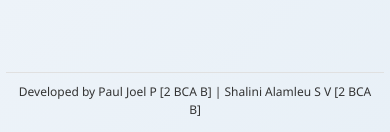
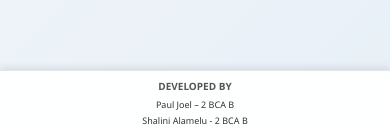
Before and after one commit to Joel-bca/CS-SAM-26-27-Metasite, a React (Vite) app: page / in a window 390 px wide. Shown: the part 709-841 px from the top of the page. Built offline with nearby package versions, Linux system fonts and the light colour scheme.

Commit message:
added footer

```diff
--- /dev/null
+++ b/src/components/Footer.jsx
@@ -0,0 +1,18 @@
+import React from 'react';
+import '../styles/footer.css';
+
+const Footer = () => {
+  return (
+    <footer className="app-footer">
+      <div className="footer-content">
+        <p>DEVELOPED BY</p>
+        <div className="names">
+          <span>Paul Joel – 2 BCA B</span>
+          <span>Shalini Alamelu - 2 BCA B</span>
+        </div>
+      </div>
+    </footer>
+  );
+};
+
+export default Footer;
--- a/src/components/RegistrationForm.jsx
+++ b/src/components/RegistrationForm.jsx
@@ -69,11 +69,6 @@ const RegistrationForm = ({ name, regNo, error, onNameChange, onRegNoChange, onS
           <FaCheckCircle /> Start Quiz <FaArrowRight />
         </motion.div>
       </motion.div>
-
-      <div className="footer">
-        Developed by Paul Joel P [2 BCA B] | Shalini Alamleu S V [2 BCA B]
-
-      </div>
     </motion.div>
   );
 };
--- a/src/pages/Certificate.jsx
+++ b/src/pages/Certificate.jsx
@@ -3,6 +3,7 @@ import { useNavigate } from "react-router-dom";
 import { motion } from "framer-motion";
 import { FaFilePdf, FaHome } from "react-icons/fa";
 import jsPDF from "jspdf";
+import Footer from "../components/Footer";
 import "../styles/certificate.css";
 
 const Certificate = () => {
@@ -60,7 +61,8 @@ const Certificate = () => {
   };
 
   return (
-    <div className="page-container">
+    <>
+      <div className="page-container">
       <div className="certificate-view-area">
         {/* The Scaler div is the secret to fixing the "big" preview */}
         <div className="certificate-scaler">
@@ -86,6 +88,8 @@ const Certificate = () => {
         </button>
       </div>
     </div>
+    <Footer />
+    </>
   );
 };
 
--- a/src/pages/Rules.jsx
+++ b/src/pages/Rules.jsx
@@ -2,6 +2,7 @@ import { useState, useEffect } from "react";
 import { useNavigate } from "react-router-dom";
 import { motion } from "framer-motion";
 import { FaCheckCircle, FaArrowRight } from "react-icons/fa";
+import Footer from "../components/Footer";
 import "../styles/rules.css";
 
 const Rules = () => {
@@ -31,6 +32,7 @@ const Rules = () => {
   };
 
   return (
+    <>
       <motion.div
         className="rules-page"
         initial={{ opacity: 0 }}
@@ -144,6 +146,8 @@ const Rules = () => {
         </div>
       </motion.div>
     </motion.div>
+    <Footer />
+  </>
 );
 };
 
--- a/src/pages/quiz.jsx
+++ b/src/pages/quiz.jsx
@@ -4,6 +4,7 @@ import AntiCheatService from "../services/AntiCheatService";
 import QuizQuestionScreen from "../components/QuizQuestionScreen";
 import QuizResultsScreen from "../components/QuizResultsScreen";
 import DisqualificationScreen from "../components/DisqualificationScreen";
+import Footer from "../components/Footer";
 import "../styles/quiz.css";
 
 const quizQuestions = [
@@ -164,12 +165,18 @@ const Quiz = () => {
     }
   };
 
-  if (isDisqualified) return <DisqualificationScreen handleGoHome={handleGoHome} />;
+  if (isDisqualified) return (
+    <>
+      <DisqualificationScreen handleGoHome={handleGoHome} />
+      <Footer />
+    </>
+  );
 
   if (showResults && currentView === "results") {
     const score = calculateScore(answers);
     const correctCount = answers.filter((ans, idx) => ans === quizQuestions[idx].correct).length;
     return (
+      <>
         <QuizResultsScreen
           score={score}
           correctCount={correctCount}
@@ -179,10 +186,13 @@ const Quiz = () => {
           handleRetakeQuiz={handleRetakeQuiz}
           handleGoHome={handleGoHome}
         />
+        <Footer />
+      </>
     );
   }
 
   return (
+    <>
       <QuizQuestionScreen
         voterName={voterName}
         currentQuestionIndex={currentQuestionIndex}
@@ -193,6 +203,8 @@ const Quiz = () => {
         moveToNextQuestion={moveToNextQuestion}
         handleSubmit={submitQuiz}
       />
+      <Footer />
+    </>
   );
 };
 
--- a/src/pages/register.jsx
+++ b/src/pages/register.jsx
@@ -1,6 +1,7 @@
 import { useState, useEffect } from "react";
 import { useNavigate } from "react-router-dom";
 import RegistrationForm from "../components/RegistrationForm";
+import Footer from "../components/Footer";
 import AntiCheatService from "../services/AntiCheatService";
 
 const Register = () => {
@@ -31,6 +32,7 @@ const Register = () => {
   };
 
   return (
+    <>
       <RegistrationForm
         name={name}
         regNo={regNo}
@@ -40,6 +42,8 @@ const Register = () => {
         onSubmit={handleGoToQuiz}
         onKeyPress={(e) => e.key === "Enter" && handleGoToQuiz()}
       />
+      <Footer />
+    </>
   );
 };
 
--- a/src/styles/certificate.css
+++ b/src/styles/certificate.css
@@ -7,6 +7,7 @@
   width: 100vw;
   background-color: #f5f5f5;
   overflow: hidden; /* Prevents whole-page scrolling */
+  padding-bottom: 60px;
 }
 
 /* Scrollable/Scaling Preview Area */
--- /dev/null
+++ b/src/styles/footer.css
@@ -0,0 +1,76 @@
+.app-footer {
+  position: fixed;
+  bottom: 0;
+  left: 0;
+  right: 0;
+  background: rgba(255, 255, 255, 0.95);
+  border-top: 1px solid rgba(0, 0, 0, 0.1);
+  z-index: 1000;
+  padding: clamp(8px, 2vh, 12px) clamp(10px, 5vw, 20px);
+  font-family: "Segoe UI", -apple-system, BlinkMacSystemFont, sans-serif;
+  font-size: clamp(10px, 2.5vw, 12px);
+  color: #333;
+  box-shadow: 0 -2px 8px rgba(0, 0, 0, 0.1);
+}
+
+.footer-content {
+  max-width: 1200px;
+  margin: 0 auto;
+  text-align: center;
+}
+
+.footer-content p {
+  margin: 0 0 4px 0;
+  font-weight: 600;
+  font-size: clamp(11px, 3vw, 13px);
+  color: #555;
+}
+
+.names {
+  display: flex;
+  justify-content: space-between;
+  align-items: center;
+  gap: 10px;
+}
+
+.names span {
+  flex: 1;
+  text-align: center;
+  font-weight: 500;
+}
+
+@media (max-width: 768px) {
+  .names {
+    flex-direction: column;
+    gap: 2px;
+  }
+
+  .names span {
+    text-align: center;
+  }
+
+  .app-footer {
+    padding: clamp(6px, 1.5vh, 10px) clamp(8px, 4vw, 15px);
+  }
+}
+
+@media (max-width: 480px) {
+  .app-footer {
+    padding: clamp(5px, 1vh, 8px) clamp(5px, 3vw, 10px);
+  }
+
+  .footer-content p {
+    font-size: clamp(10px, 2.5vw, 12px);
+  }
+
+  .names span {
+    font-size: clamp(9px, 2vw, 11px);
+  }
+}
+
+/* Mobile safe areas */
+.app-footer {
+  padding-left: max(clamp(5px, 3vw, 10px), env(safe-area-inset-left));
+  padding-right: max(clamp(5px, 3vw, 10px), env(safe-area-inset-right));
+  padding-bottom: max(clamp(5px, 1vh, 8px), env(safe-area-inset-bottom));
+}
--- a/src/styles/quiz.css
+++ b/src/styles/quiz.css
@@ -6,6 +6,7 @@
   flex-direction: column;
   font-family: -apple-system, BlinkMacSystemFont, 'Segoe UI', 'Roboto', 'Oxygen', 'Ubuntu', 'Cantarell', sans-serif;
   overflow-y: auto;
+  padding-bottom: 60px;
 }
 
 .results-page {
--- a/src/styles/register.css
+++ b/src/styles/register.css
@@ -21,6 +21,7 @@ body {
   align-items: center;
   justify-content: flex-start;
   padding: 0;
+  padding-bottom: 60px;
   overflow: hidden;
   background: linear-gradient(135deg, #f4f7fb 0%, #e8f0f7 100%);
 }
--- a/src/styles/rules.css
+++ b/src/styles/rules.css
@@ -6,6 +6,7 @@
   flex-direction: column;
   font-family: -apple-system, BlinkMacSystemFont, 'Segoe UI', 'Roboto', 'Oxygen', 'Ubuntu', 'Cantarell', sans-serif;
   overflow: hidden;
+  padding-bottom: 60px;
 }
 
 /* Rules Header */
```
Lines whose indentation alone changed are shown as unchanged.
